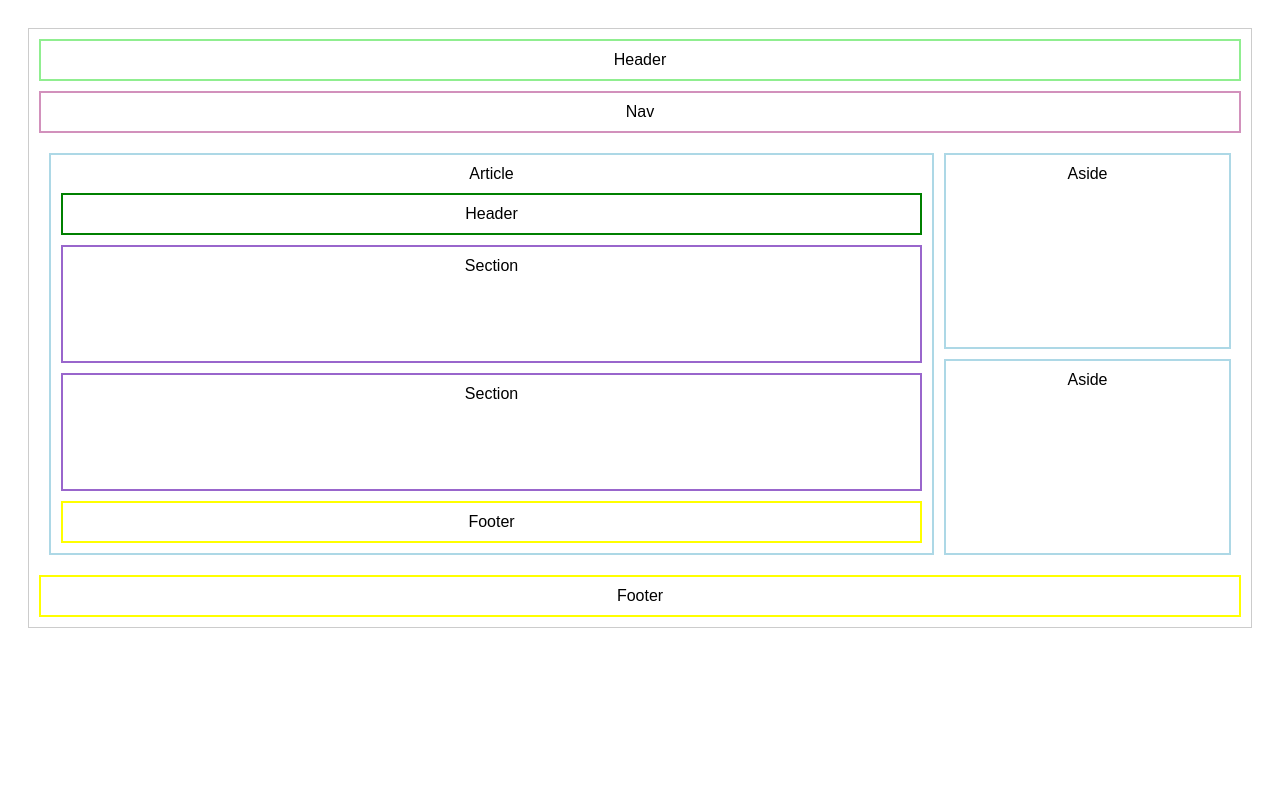
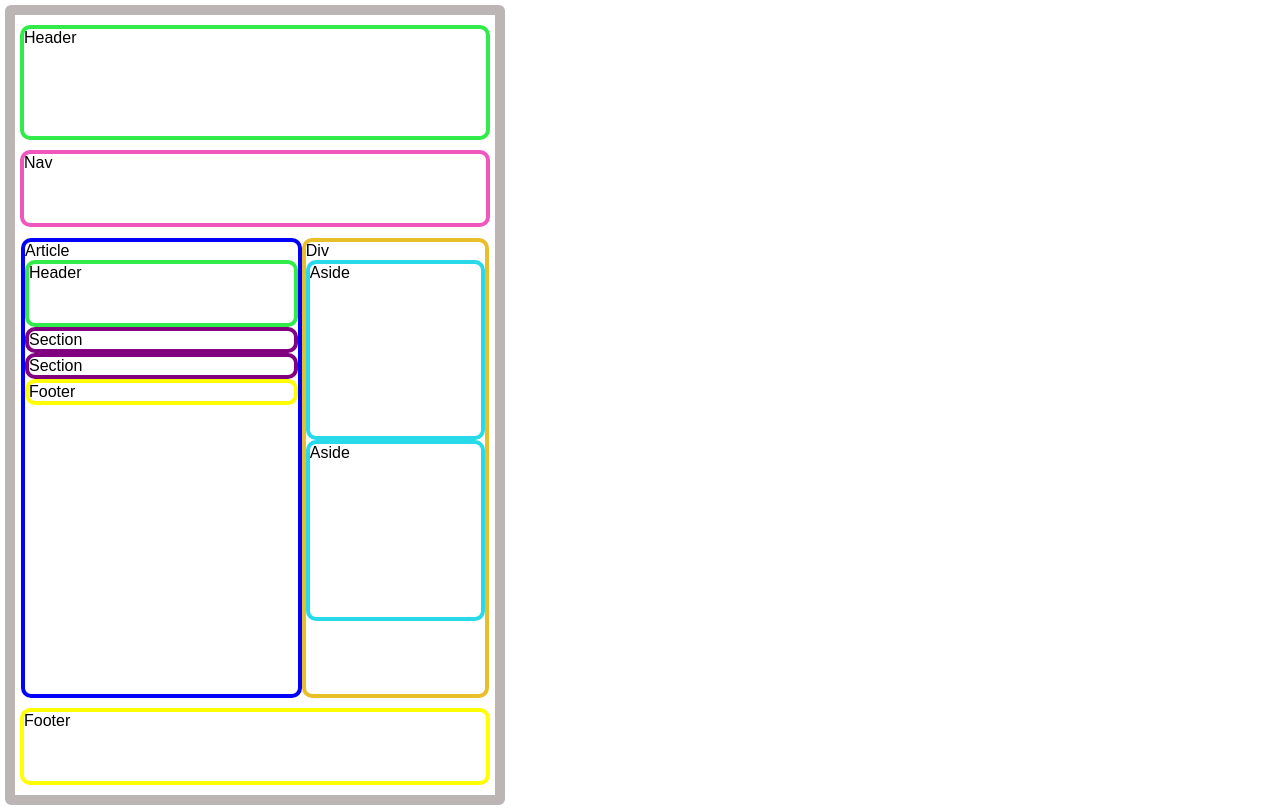
Before and after one commit to casicanario/Maquetacion, a plain HTML site: page Maquetacion_Basica/index.html in a window 1280 px wide. Drawn offline with Linux system fonts and the light colour scheme.

Commit message:
subida provisional de reto 3

```diff
--- a/Maquetacion_Basica/estilos.css
+++ /dev/null
@@ -1,92 +0,0 @@
-/* Estilos generales */
-body {
-    font-family: Arial, sans-serif;
-    padding: 20px;
-    box-sizing: border-box;
-}
-
-/* ------------------------------------- */
-/* Contenedor principal: Flexbox en columna para apilar elementos */
-.contenedor-principal {
-    display: flex;
-    flex-direction: column;
-    border: 1px solid #ccc;
-    padding: 10px;
-    height: 600px;
-    box-sizing: border-box;
-    gap: 10px;
-}
-
-/* Contenedores hijos directos */
-.contenedor-principal > * {
-    text-align: center;
-    padding: 10px;
-}
-
-/* ------------------------------------- */
-/* Estilos del header y nav principales */
-.contenedor-principal > header {
-    border: 2px solid lightgreen;
-}
-
-nav {
-    border: 2px solid #D291BC;
-}
-
-/* ------------------------------------- */
-/* Contenedor central: Flexbox en fila para colocar Articulo y Aside uno al lado del otro */
-.contenedor-central {
-    display: flex;
-    flex-direction: row;
-    flex: 1; /* Permite que este contenedor ocupe el espacio restante */
-    gap: 10px;
-}
-
-/* Contenedor del articulo: Estilos y Flexbox interno */
-article {
-    display: flex;
-    flex-direction: column;
-    flex: 3; /* Ocupa 3/4 partes del espacio */
-    border: 2px solid lightblue;
-    gap: 10px;
-    padding: 10px;
-}
-
-article > * {
-    text-align: center;
-    padding: 10px;
-}
-
-/* Elementos del Articulo */
-article > header {
-    border: 2px solid green;
-}
-article > section {
-    border: 2px solid #9966CC;
-    flex: 1;
-}
-article > footer {
-    border: 2px solid yellow;
-}
-
-/* ------------------------------------- */
-/* Contenedor de Asides: Flexbox en columna */
-.contenedor-aside {
-    display: flex;
-    flex-direction: column;
-    flex: 1; /* Ocupa 1/4 parte del espacio */
-    gap: 10px;
-}
-
-aside {
-    border: 2px solid lightblue;
-    flex: 1; /* Ambos asides ocupan el mismo espacio */
-    text-align: center;
-    padding: 10px;
-}
-
-/* ------------------------------------- */
-/* Pie de página principal */
-.contenedor-principal > footer {
-    border: 2px solid yellow;
-}
--- a/Maquetacion_Basica/index.html
+++ b/Maquetacion_Basica/index.html
@@ -3,30 +3,30 @@
 <head>
   <meta charset="UTF-8">
   <meta name="viewport" content="width=device-width, initial-scale=1.0">
-    <title>Reto 3</title>
-    <link rel="stylesheet" href="estilos.css">
+  <title>Reto 3 - Flexbox</title>
+  <link rel="stylesheet" href="style.css">
 </head>
 <body>
-    <div class="contenedor-principal">
-        <header>Header</header>
-        <nav>Nav</nav>
-
-        <div class="contenedor-central">
-            <article>
-                Article
-                <header>Header</header>
-                <section>Section</section>
-                <section>Section</section>
-                <footer>Footer</footer>
+  <div class="container">
+    <header class="header">Header</header>
+    <nav class="nav">Nav</nav>
+    <div class="div_padre">
+      <article class="article">Article
+        <div class="header">Header</div>
+        <div class="div_article_down">
+          <div class="section">Section</div>
+          <div class="section">Section</div>
+          <div class="footer">Footer</div>
+    </div>
       </article>
 
-            <div class="contenedor-aside">
-                <aside>Aside</aside>
-                <aside>Aside</aside>
+      <div class="div">Div
+        <div class="aside_top">Aside</div>
+        <div class="aside_down">Aside</div>
       </div>
     </div>
 
-        <footer>Footer</footer>
+    <footer class="footer">Footer</footer>
   </div>
 </body>
 </html>
--- /dev/null
+++ b/Maquetacion_Basica/style.css
@@ -0,0 +1,108 @@
+* {
+  margin: 0;
+  padding: 0;
+  box-sizing: border-box;
+  font-family: "Montserrat", sans-serif;
+}
+
+.container {
+  border: 4px solid rgb(188, 181, 181);
+  border-radius: 6px;
+  border-width: 10px;
+  padding: 5px;
+  margin: 5px;
+  width: 500px;
+  height: 100vh;
+  display: flex;
+  flex-direction: column;
+  justify-content: space-around;
+}
+
+.header {
+  border: 4px solid rgb(48, 235, 73);
+  border-radius: 10px;
+  height: 15%;
+
+
+
+  }
+
+.nav {
+  border: 4px solid rgb(240, 87, 189);
+  height: 10%;
+  border-radius: 10px;
+
+
+}
+
+.section{
+  border: 4px solid purple;
+  border-radius: 10px;
+
+}
+.div_padre {
+  height: 60%;
+  border: 1px solid transparent;
+  display: flex;
+  flex-direction: row;
+  border-radius: 10px;
+  justify-content: space-around;
+
+}
+
+.div_padre article {
+  height: 100%;
+  width: 60%;
+  border: 4px solid blue;
+  border-radius: 10px;
+
+
+}
+
+.div_article_down {
+  border: 1px solid transparent
+  border-radius: 10px;
+
+
+}
+
+.article {
+  border:4px solid rgb(87, 87, 237);
+  height: 100%;
+  border-radius: 10px;
+
+}
+.div{
+
+  height: 100%;
+  width: 40%;
+  border: 4px solid rgb(233, 191, 41) ;
+  border-radius: 10px;
+
+
+}
+
+
+.article footer{
+   border: 4px solid yellow;
+   height: 10% ;
+   border-radius: 10px;
+
+}
+.footer {
+  border: 4px solid yellow;
+  height: 10% ;
+  border-radius: 10px;
+
+ }
+ .aside_top{
+  border: 4px solid rgb(40, 217, 233);
+  height: 40%;
+  border-radius: 10px;
+ }
+
+ .aside_down {
+   border: 4px solid rgb(40, 217, 233);
+   height: 40%;
+   border-radius: 10px;
+ }
```
Lines whose indentation alone changed are shown as unchanged.
